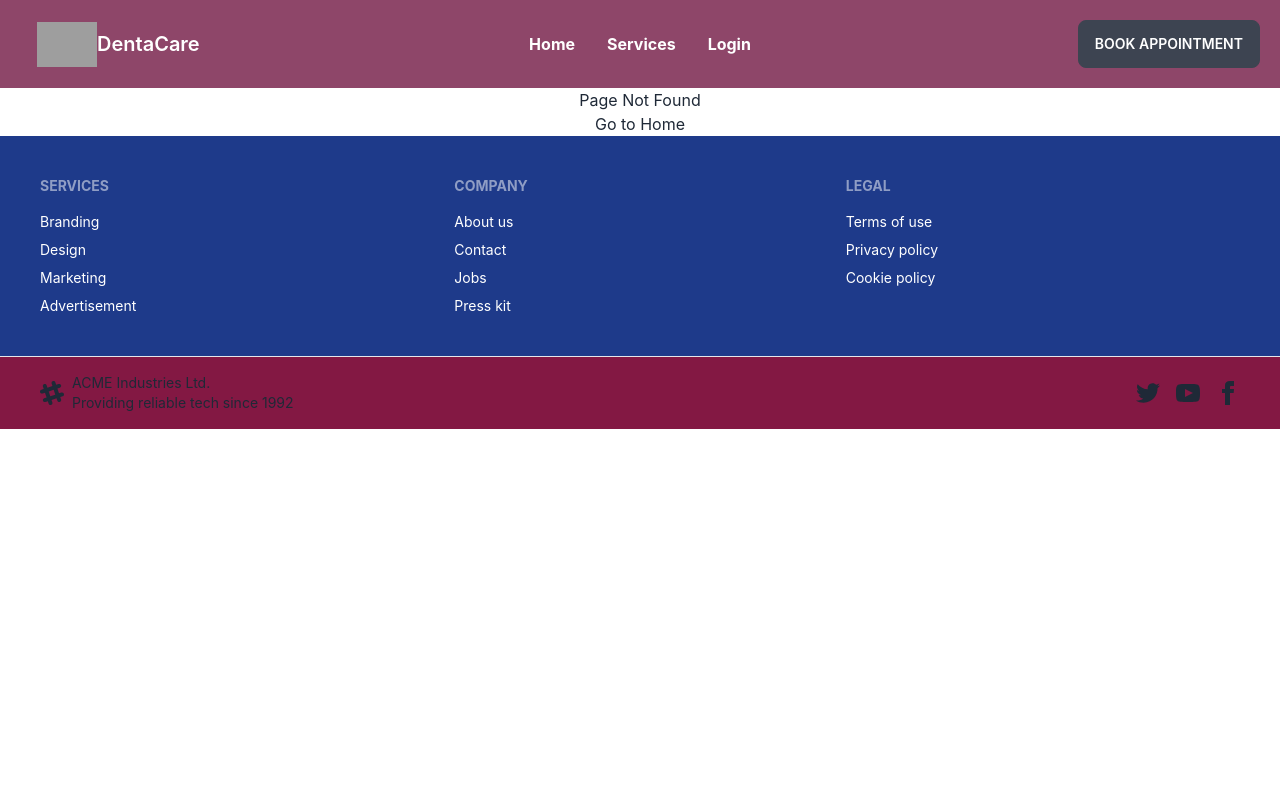
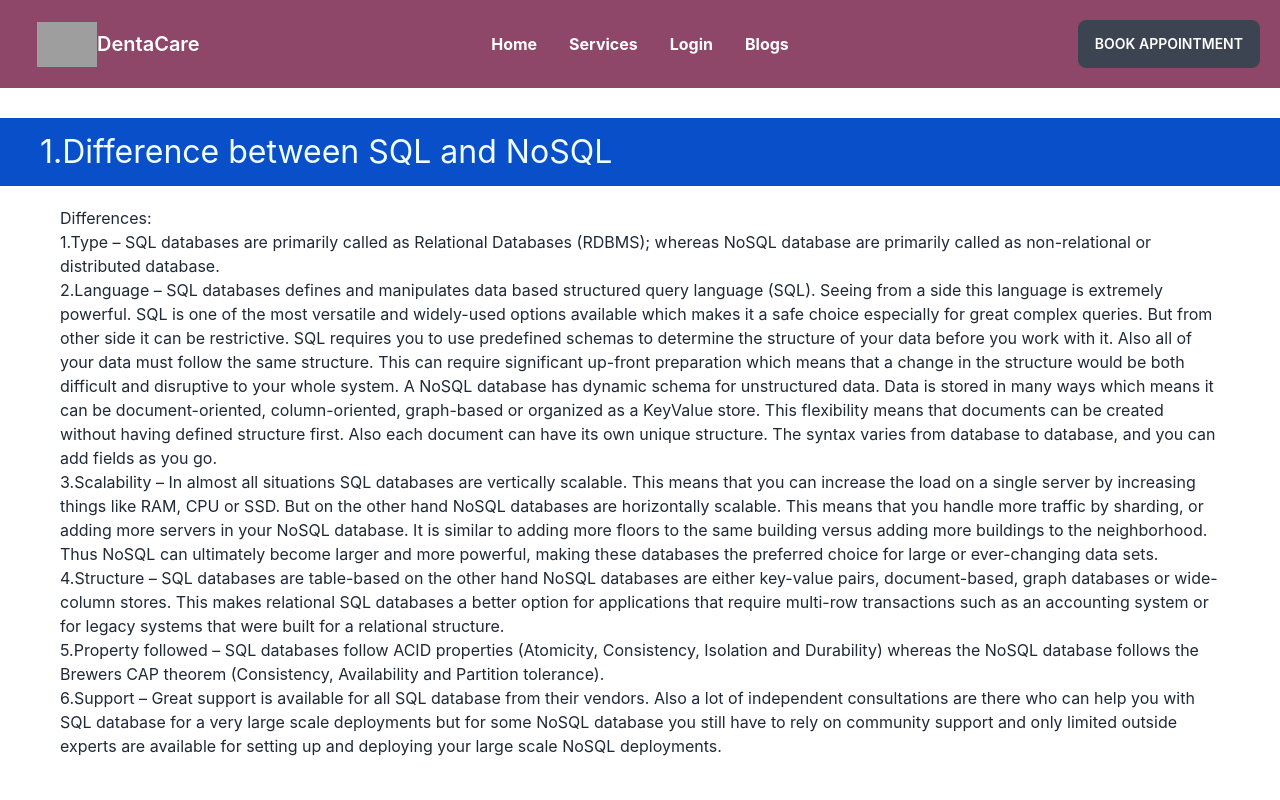
Before and after one commit to Md-JahidHasan/DentaCare-Client, a React (Create React App) app: page /blogs in a window 1280 px wide. Shown: the top 800 px of the page. Built offline with nearby package versions, Linux system fonts and the light colour scheme; no server answers; grey boxes are pictures that could not be loaded.

Commit message:
blog section build

```diff
--- /dev/null
+++ b/src/components/Pages/BlogPage/BlogPage.css
@@ -0,0 +1,13 @@
+.blog-page div h1{
+    background-color: rgb(9, 79, 201);
+    color: azure;
+    font-size: 2rem;
+    margin-top: 30px;
+    padding: 10px 10px 10px 40px;
+
+}
+.blog-page div p{
+    padding: 20px;
+    margin-left: 40px;
+    margin-right: 40px;
+}
--- /dev/null
+++ b/src/components/Pages/BlogPage/BlogPage.js
@@ -0,0 +1,78 @@
+import React from 'react';
+import './BlogPage.css';
+
+const BlogPage = () => {
+    return (
+        <div className='blog-page'>
+            <div>
+                <h1>1.Difference between SQL and NoSQL</h1>
+                <p>
+Differences: <br />
+1.Type –
+SQL databases are primarily called as Relational Databases (RDBMS); whereas NoSQL database are primarily called as non-relational or distributed database. <br />
+2.Language –
+SQL databases defines and manipulates data based structured query language (SQL). Seeing from a side this language is extremely powerful. SQL is one of the most versatile and widely-used options available which makes it a safe choice especially for great complex queries. But from other side it can be restrictive. SQL requires you to use predefined schemas to determine the structure of your data before you work with it. Also all of your data must follow the same structure. This can require significant up-front preparation which means that a change in the structure would be both difficult and disruptive to your whole system.
+A NoSQL database has dynamic schema for unstructured data. Data is stored in many ways which means it can be document-oriented, column-oriented, graph-based or organized as a KeyValue store. This flexibility means that documents can be created without having defined structure first. Also each document can have its own unique structure. The syntax varies from database to database, and you can add fields as you go. <br />
+3.Scalability –
+In almost all situations SQL databases are vertically scalable. This means that you can increase the load on a single server by increasing things like RAM, CPU or SSD. But on the other hand NoSQL databases are horizontally scalable. This means that you handle more traffic by sharding, or adding more servers in your NoSQL database. It is similar to adding more floors to the same building versus adding more buildings to the neighborhood. Thus NoSQL can ultimately become larger and more powerful, making these databases the preferred choice for large or ever-changing data sets. <br />
+4.Structure –
+SQL databases are table-based on the other hand NoSQL databases are either key-value pairs, document-based, graph databases or wide-column stores. This makes relational SQL databases a better option for applications that require multi-row transactions such as an accounting system or for legacy systems that were built for a relational structure. <br />
+5.Property followed –
+SQL databases follow ACID properties (Atomicity, Consistency, Isolation and Durability) whereas the NoSQL database follows the Brewers CAP theorem (Consistency, Availability and Partition tolerance). <br />
+6.Support –
+Great support is available for all SQL database from their vendors. Also a lot of independent consultations are there who can help you with SQL database for a very large scale deployments but for some NoSQL database you still have to rely on community support and only limited outside experts are available for setting up and deploying your large scale NoSQL deployments.
+                </p>
+            </div>
+            <div>
+                <h1>2.What is JWT, and how does it work?</h1>
+                <p>
+JWT: JWT, or JSON Web Token, is an open standard used to share security information between two parties — a client and a server. Each JWT contains encoded JSON objects, including a set of claims. JWTs are signed using a cryptographic algorithm to ensure that the claims cannot be altered after the token is issued. <br />
+Workign formula: JWT differ from other web tokens in that they contain a set of claims. Claims are used to transmit information between two parties. What these claims are depends on the use case at hand. For example, a claim may assert who issued the token, how long it is valid for, or what permissions the client has been granted.
+
+A JWT is a string made up of three parts, separated by dots (.), and serialized using base64. In the most common serialization format, compact serialization, the JWT looks something like this: xxxxx.yyyyy.zzzzz.
+
+Once decoded, you will get two JSON strings:
+
+The header and the payload.
+The signature.
+The JOSE (JSON Object Signing and Encryption) header contains the type of token — JWT in this case — and the signing algorithm.
+
+The payload contains the claims. This is displayed as a JSON string, usually containing no more than a dozen fields to keep the JWT compact. This information is typically used by the server to verify that the user has permission to perform the action they are requesting.
+
+There are no mandatory claims for a JWT, but overlaying standards may make claims mandatory. For example, when using JWT as bearer access token under OAuth2.0, iss, sub, aud, and exp must be present. some are more common than others.
+
+The signature ensures that the token hasn’t been altered. The party that creates the JWT signs the header and payload with a secret that is known to both the issuer and receiver, or with a private key known only to the sender. When the token is used, the receiving party verifies that the header and payload match the signature
+                </p>
+            </div>
+            <div>
+                <h1>3.What is the difference between javascript and NodeJS?</h1>
+                <p>
+1. JavaScript is a client-side scripting language that is lightweight, cross-platform, and interpreted. Both Java and HTML include it. Node.js, on the other hand, is a V8-based server-side programming language.
+As a result, it is used to create network-centric applications. It's a networked system made for data-intensive real-time applications. If we compare node js vs. python, it is clear that node js will always be the preferred option. <br />
+
+2. JavaScript is a simple programming language that can be used with any browser that has the JavaScript Engine installed. Node.js, on the other hand, is an interpreter or execution environment for the JavaScript programming language. It requires libraries that can be conveniently accessed from JavaScript programming to be more helpful. <br />
+
+3. Any engine may run JavaScript. As a result, writing JavaScript is incredibly easy, and any working environment is similar to a complete browser. Node.js, on the other hand, only enables the V8 engine. Written JavaScript code, on the other hand, can run in any context, regardless of whether the V8 engine is supported. <br />
+
+4. A specific non-blocking operation is required to access any operating system. There are a few essential objects in JavaScript, but they are entirely OS-specific.
+
+Node.js, on the other hand, can now operate non-blocking software tasks out of any JavaScript programming. It contains no OS-specific constants. Node.js establishes a strong relationship with the system files, allowing companies to read and write to the hard drive. <br />
+
+5. The critical benefits of JavaScript include a wide choice of interfaces and interactions and just the proper amount of server contact and direct visitor input. <br />
+
+
+                </p>
+            </div>
+            <div>
+                <h1>4.How does NodeJS handle multiple requests at the same time??</h1>
+                <p>
+NodeJS receives multiple client requests and places them into EventQueue. NodeJS is built with the concept of event-driven architecture. NodeJS has its own EventLoop which is an infinite loop that receives requests and processes them. EventLoop is the listener for the EventQueue.
+
+If NodeJS can process the request without I/O blocking then the event loop would itself process the request and sends the response back to the client by itself. But, it is possible to process multiple requests parallelly using the NodeJS cluster module or worker_threads module.
+                </p>
+            </div>
+        </div>
+    );
+};
+
+export default BlogPage;
--- a/src/components/Pages/Shared/Header/Header.js
+++ b/src/components/Pages/Shared/Header/Header.js
@@ -18,13 +18,23 @@ const Header = () => {
                 <label tabIndex={0} className="btn btn-ghost lg:hidden">
                     <svg xmlns="http://www.w3.org/2000/svg" className="h-5 w-5" fill="none" viewBox="0 0 24 24" stroke="currentColor"><path strokeLinecap="round" strokeLinejoin="round" strokeWidth="2" d="M4 6h16M4 12h8m-8 6h16" /></svg>
                 </label>
-                <ul tabIndex={0} className="menu menu-compact dropdown-content mt-3 p-2 shadow bg-base-100 rounded-box w-52">
+                <ul tabIndex={0} className="menu menu-compact dropdown-content mt-3 p-2 shadow bg-blue-600 rounded-box w-52">
                     <li><Link to='/'>Home</Link></li>
                     <li><Link to='/services'>Services</Link></li>
                     <li tabIndex={0}>
 
                     </li>
-                    <li><Link>Login</Link></li>
+                    {
+                        user?.email? <>
+                        <li><Link to={'/addservice'}>Add Service</Link></li>
+                        <li><Link to={'/myreview'}>My Review</Link></li>
+                        <li><button onClick={handleLogOut}>LogOut</button></li>
+                        </>:
+                        <>
+                        <li><Link to={'/login'}>Login</Link></li>
+                        </>
+                    }
+                    <li><Link to='/blogs'>Blogs</Link></li>
                 </ul>
                 </div>
                 <a className="btn btn-ghost normal-case text-xl"> <img width='60px' src='https://i.ibb.co/C7JxQx6/dental-img.png'></img> DentaCare</a>
@@ -44,6 +54,7 @@ const Header = () => {
                     <li><Link to={'/login'}>Login</Link></li>
                     </>
                 }
+                <li><Link to='/blogs'>Blogs</Link></li>
 
                 </ul>
             </div>
--- a/src/components/Routes/Router.js
+++ b/src/components/Routes/Router.js
@@ -3,6 +3,7 @@ import Addservice from "../AddService/Addservice";
 import ErrorPage from "../ErrorPage/ErrorPage";
 import Main from "../Layout/Main";
 import MyReviews from "../MyReviews/MyReviews";
+import BlogPage from "../Pages/BlogPage/BlogPage";
 import Home from "../Pages/Home/Home/Home";
 import Login from "../Pages/Login/Login";
 import ServiceDetail from "../Pages/ServiceDetail/ServiceDetail";
@@ -47,6 +48,10 @@ const router = createBrowserRouter([
                 element:<MyReviews></MyReviews>
             },
             {
+                path:'/blogs',
+                element:<BlogPage></BlogPage>
+            },
+            {
                 path:'/*',
                 element:<ErrorPage></ErrorPage>
             }
```
